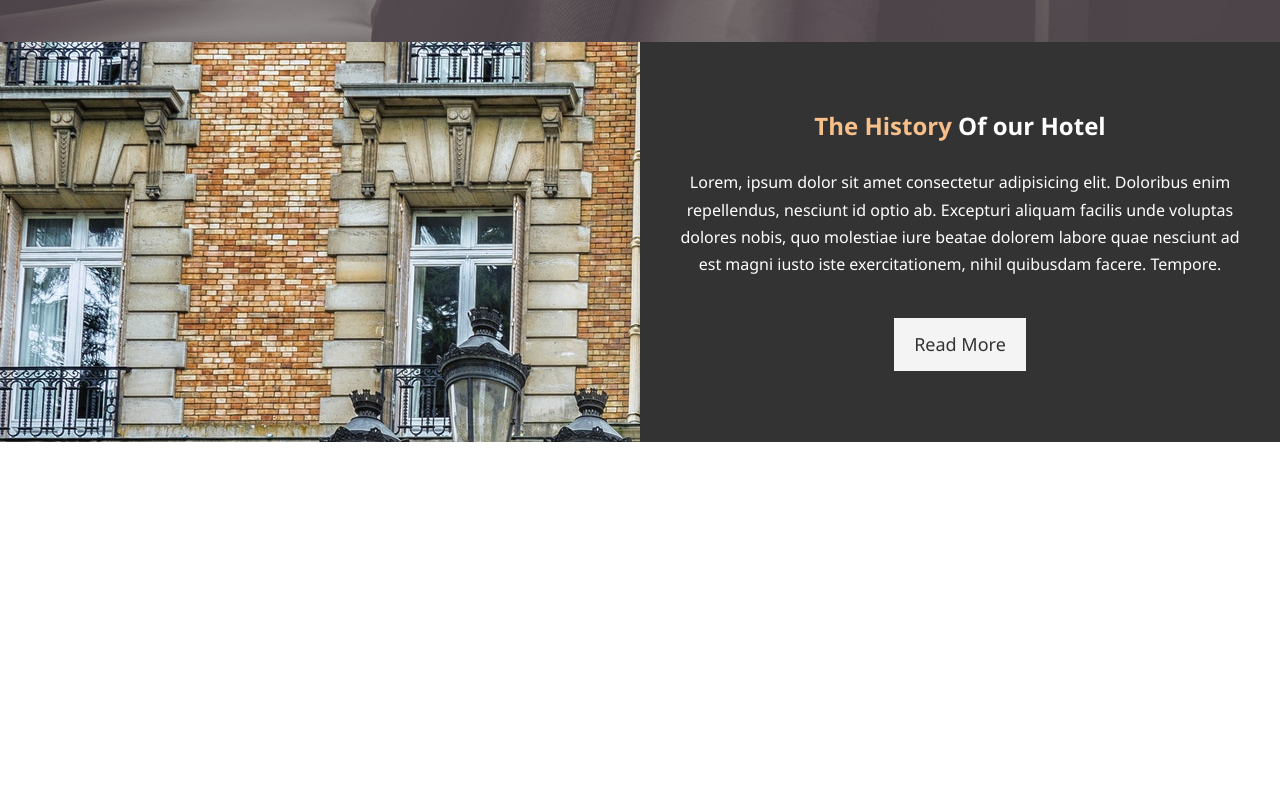
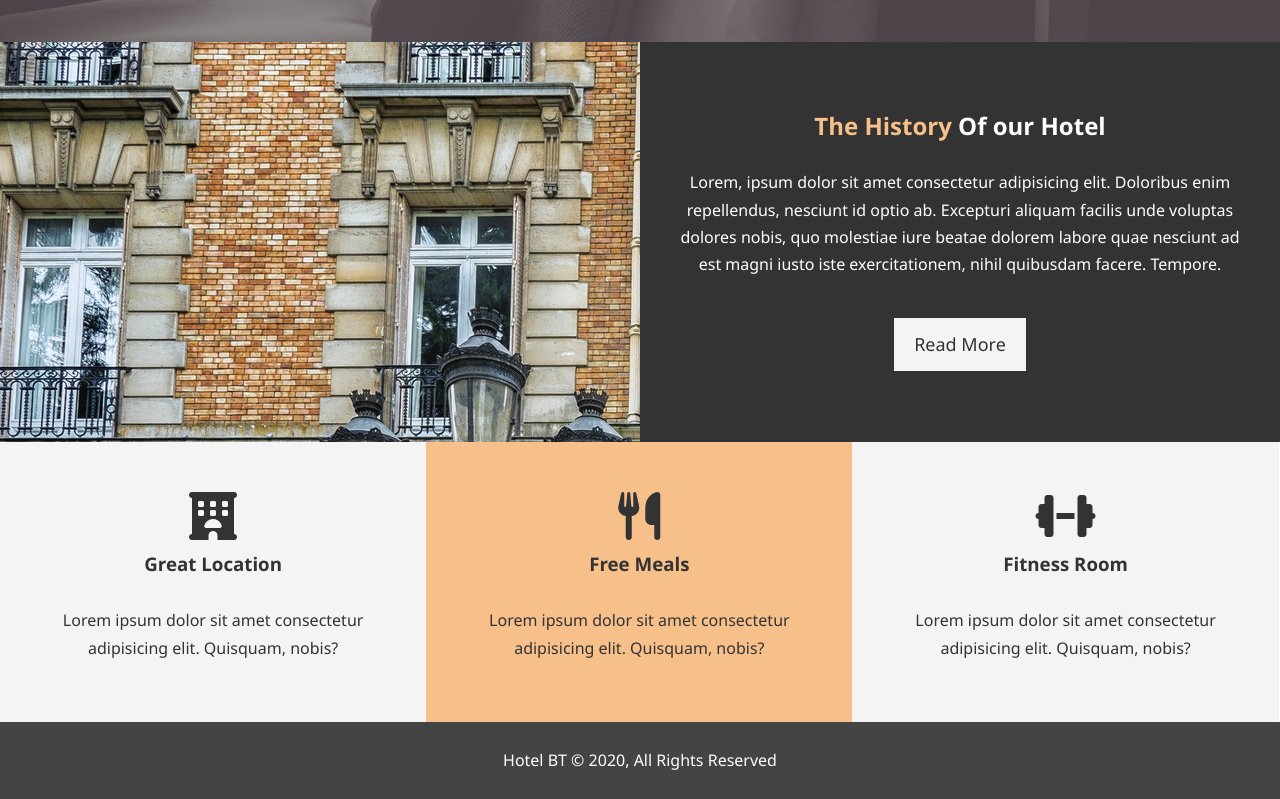
Before and after one commit to STomlinson1/Small-Websites, a plain HTML site: page Hotel/v1/index.html in a window 1280 px wide. Shown: the part 625-1424 px from the top of the page. Before the commit the page ends 1067 px from the top, so only its background shows below. Drawn offline with Linux system fonts and the light colour scheme.

Commit message:
finish home page

```diff
--- a/Hotel/v1/css/app.css
+++ b/Hotel/v1/css/app.css
@@ -76,8 +76,12 @@ p {
 }
 
 .bg-primary {
-	background: #333;
-	color: #f7c08a;
+	background: #f7c08a;
+	color: #333;
+}
+
+.clr {
+	clear: both;
 }
 
 /* Navbar */
@@ -163,3 +167,24 @@ p {
 #home-info p {
 	padding-bottom: 30px;
 }
+
+/* Features */
+
+.box {
+	float: left;
+	width: 33.3%;
+	padding: 50px;
+	text-align: center;
+}
+
+.box i {
+	margin-bottom: 10px;
+}
+
+/* Main-Footer */
+#main-footer {
+	text-align: center;
+	background: #444;
+	color: #fff;
+	padding: 15px;
+}
--- a/Hotel/v1/index.html
+++ b/Hotel/v1/index.html
@@ -6,6 +6,7 @@
   <link rel='stylesheet' type='text/css' href='css/app.css'>
   <meta name="description" content="Welcome to the most extraordinary hotel in New York">
   <meta name="keywords" content="hotel,newyork">
+  <script src="https://kit.fontawesome.com/d6154e0cdc.js" crossorigin="anonymous"></script>
   <title>Hotel Site | New York Hotel</title>
 </head>
 <body>
@@ -41,5 +42,29 @@
     </div>
   </section>
 
+  <section id="features">
+    <div class="box bg-light">
+      <i class="fas fa-hotel fa-3x"></i>
+      <h3>Great Location</h3>
+      <p>Lorem ipsum dolor sit amet consectetur adipisicing elit. Quisquam, nobis?</p>
+    </div>
+    <div class="box bg-primary">
+      <i class="fas fa-utensils fa-3x"></i>
+      <h3>Free Meals</h3>
+      <p>Lorem ipsum dolor sit amet consectetur adipisicing elit. Quisquam, nobis?</p>
+    </div>
+    <div class="box bg-light">
+      <i class="fas fa-dumbbell fa-3x"></i>
+      <h3>Fitness Room</h3>
+      <p>Lorem ipsum dolor sit amet consectetur adipisicing elit. Quisquam, nobis?</p>
+    </div>
+  </section>
+
+  <div class="clr"></div>
+
+  <footer id="main-footer">
+    <p>Hotel BT &copy; 2020, All Rights Reserved</p>
+  </footer>
+
 </body>
 </html>
```
